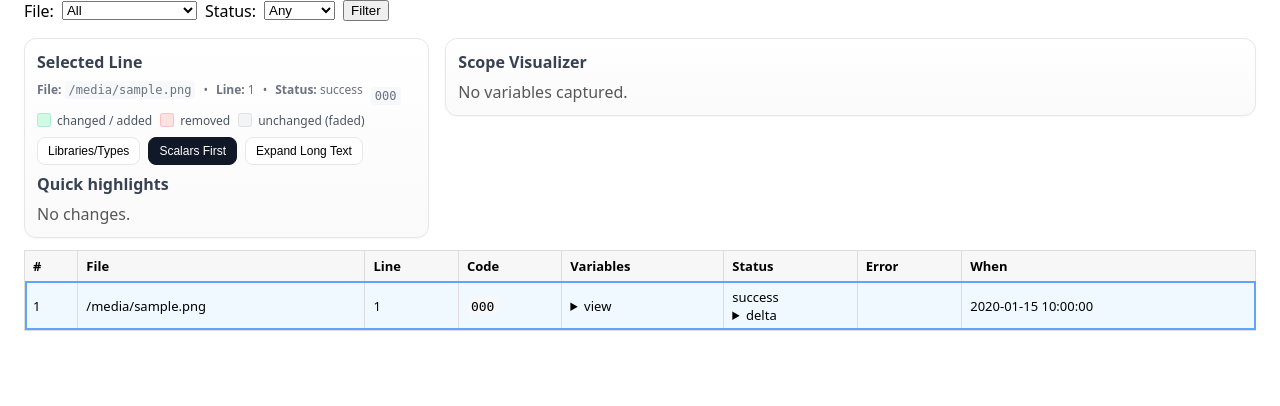
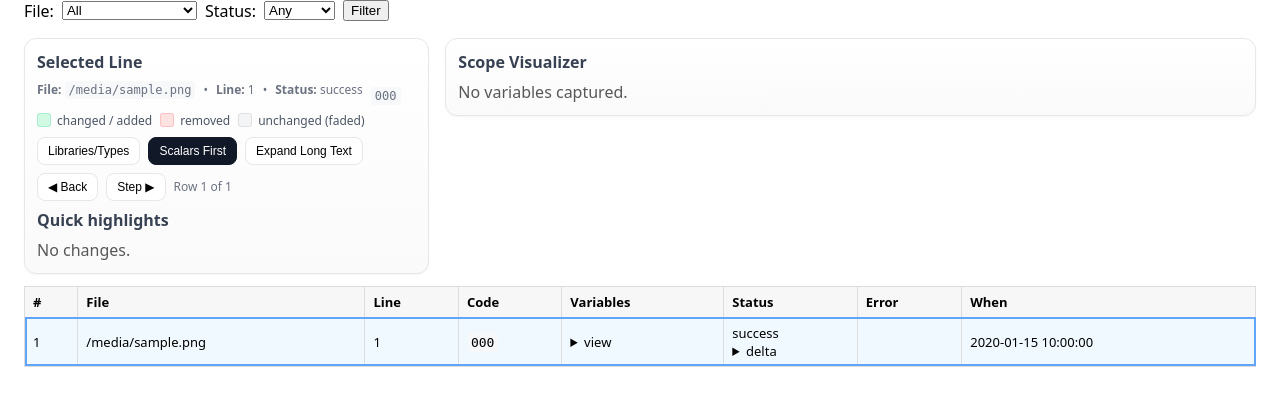
Before and after one commit to ChaseKolozsy/auto-debugger, a Flask app: template autodebugger/templates/session_detail.html in a window 1280 px wide. Shown: the part 163-569 px from the top of the page. Run offline with Flask 3, Linux system fonts and the light colour scheme; the template is opened without the code that fills it: most values are stand-ins (such as "Sample title", 1, 10 or a date in 2020).

Commit message:
feat(ui): add stepper controls to replay execution
- Back/Step buttons to navigate rows
- Auto-scroll to selected row; position indicator
- Keeps selection in sync when table updates

```diff
--- a/autodebugger/templates/session_detail.html
+++ b/autodebugger/templates/session_detail.html
@@ -49,6 +49,10 @@
     .options { display:flex; gap:8px; flex-wrap: wrap; margin-top: 8px; }
     .toggle { font-size:12px; padding: 6px 10px; border-radius: 8px; border:1px solid #e5e7eb; background:#fff; cursor:pointer; }
     .toggle.active { background:#111827; color:#fff; border-color:#111827; }
+
+    /* Stepper */
+    .stepper { display:flex; gap:8px; align-items:center; margin-top: 8px; flex-wrap: wrap; }
+    .stepper .status { font-size: 12px; color:#6b7280; }
 
     /* Table interactivity */
     tbody tr { cursor: pointer; }
@@ -102,6 +106,11 @@
         <button class="toggle" id="opt-show-libs" title="Show library modules / types">Libraries/Types</button>
         <button class="toggle active" id="opt-show-scalars" title="Show simple scalars prominently">Scalars First</button>
         <button class="toggle" id="opt-show-long" title="Expand long text values by default">Expand Long Text</button>
+      </div>
+      <div class="stepper">
+        <button class="toggle" id="step-prev">◀︎ Back</button>
+        <button class="toggle" id="step-next">Step ▶︎</button>
+        <span id="stepper-status" class="status"></span>
       </div>
       <div style="margin-top:8px; font-weight:600; color:#374151;">Quick highlights</div>
       <div id="highlights" class="highlights"></div>
@@ -472,13 +481,25 @@
       const tbody = document.querySelector('tbody');
       if (!tbody) return;
       let selected = null;
-      tbody.addEventListener('click', function(e) {
-        const tr = e.target && (e.target.closest('tr'));
+      let rows = Array.from(tbody.querySelectorAll('tr'));
+      function updateStepperStatus() {
+        if (!selected) { document.getElementById('stepper-status').textContent = ''; return; }
+        const idx = rows.indexOf(selected);
+        if (idx >= 0) document.getElementById('stepper-status').textContent = `Row ${idx+1} of ${rows.length}`;
+      }
+      function selectRow(tr) {
         if (!tr) return;
         if (selected) selected.classList.remove('selected');
         selected = tr;
         tr.classList.add('selected');
+        tr.scrollIntoView({ behavior: 'smooth', block: 'center' });
         renderVisualizer(tr);
+        updateStepperStatus();
+      }
+      tbody.addEventListener('click', function(e) {
+        const tr = e.target && (e.target.closest('tr'));
+        if (!tr) return;
+        selectRow(tr);
       });
 
       // Option toggles
@@ -492,10 +513,25 @@
 
       // Auto-select the first row if present
       const first = tbody.querySelector('tr');
-      if (first) {
-        first.classList.add('selected');
-        renderVisualizer(first);
-      }
+      if (first) selectRow(first);
+
+      // Stepper controls
+      const btnPrev = document.getElementById('step-prev');
+      const btnNext = document.getElementById('step-next');
+      btnPrev.addEventListener('click', () => {
+        if (!selected) return;
+        const idx = rows.indexOf(selected);
+        if (idx > 0) selectRow(rows[idx-1]);
+      });
+      btnNext.addEventListener('click', () => {
+        if (!selected) return;
+        const idx = rows.indexOf(selected);
+        if (idx < rows.length - 1) selectRow(rows[idx+1]);
+      });
+
+      // Keep rows array in sync if table updates
+      const observer = new MutationObserver(() => { rows = Array.from(tbody.querySelectorAll('tr')); updateStepperStatus(); });
+      observer.observe(tbody, { childList: true, subtree: false });
     })();
   </script>
 </body>
```
